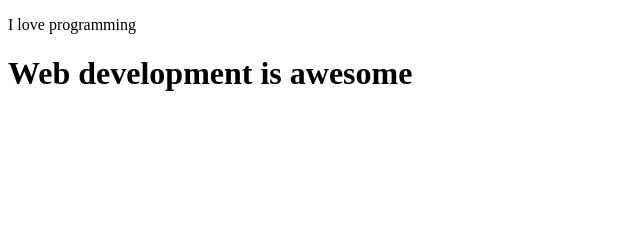
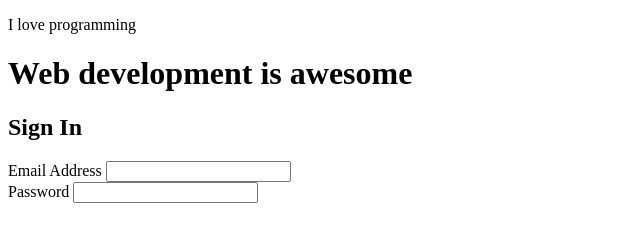
Before and after one commit to Nyawino-Awino/web2, a plain HTML site: page index.html in a window 1280 px wide. Shown: the whole page, without its empty margins (0-640 px from the left). Drawn offline with Linux system fonts and the light colour scheme.

Commit message:
I have created a Sign In form

```diff
--- a/index.html
+++ b/index.html
@@ -9,5 +9,17 @@
 <body>
     <p>I love programming</p>
     <h1>Web development is awesome</h1>
+
+    <h2>Sign In</h2>
+    <form action="" method>
+        <div>
+            <label for="">Email Address</label>
+            <input type="email" name="" id="">
+        </div>
+        <div>
+            <label for="">Password</label>
+            <input type="password" name="" id="">
+        </div>
+    </form>
 </body>
 </html>
```
